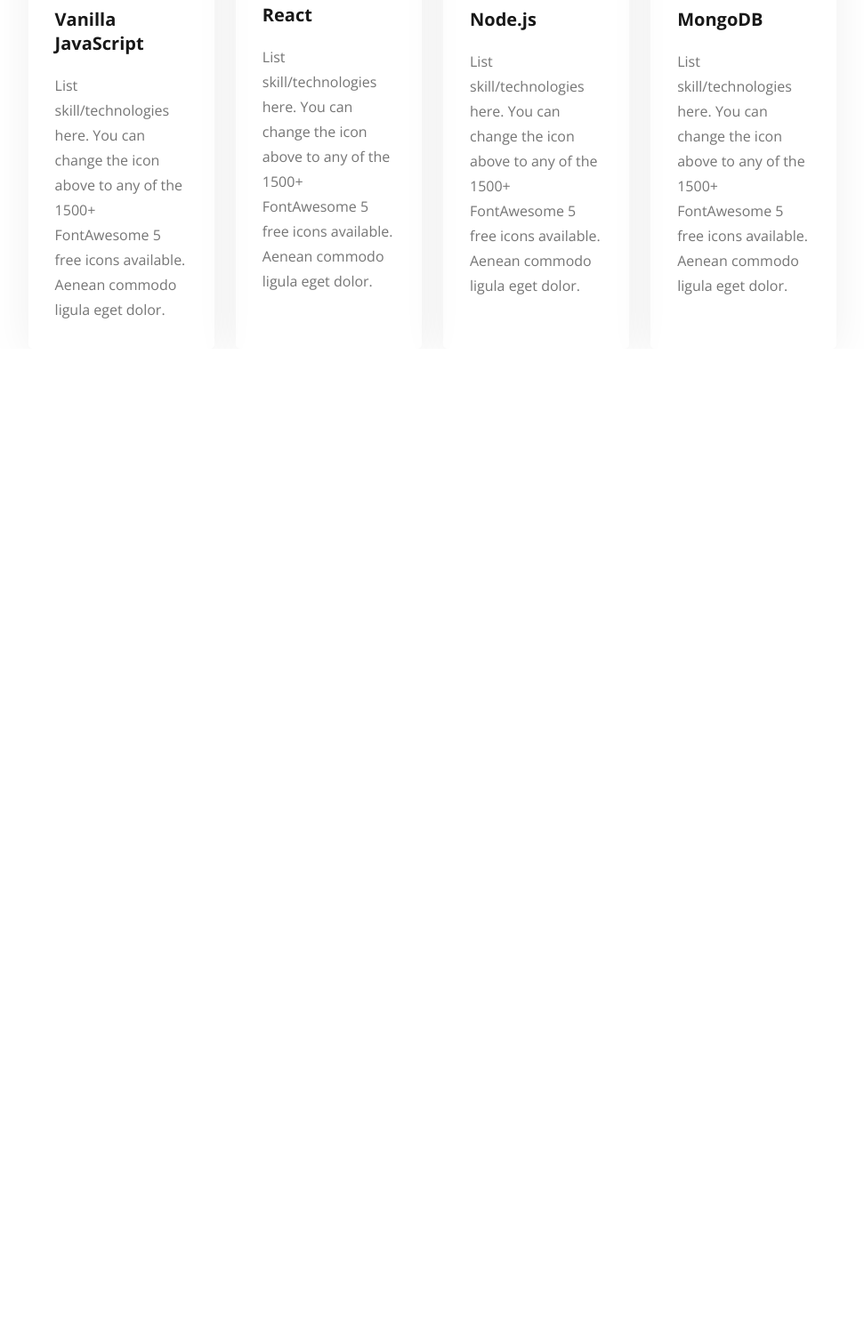
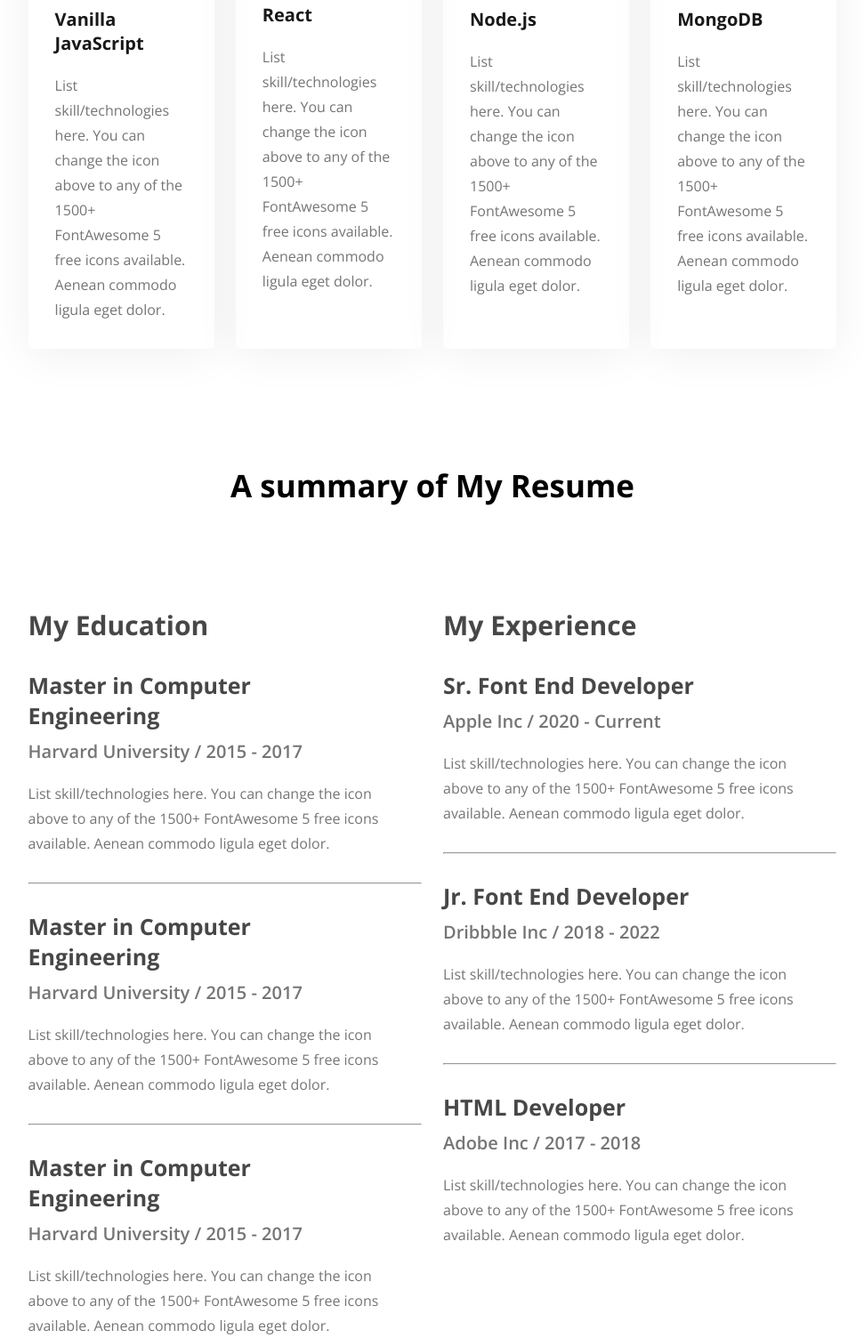
Before and after one commit to mueidtasfic/Hero-Dev-Portfolio-Code, a plain HTML site: page index.html in a window 1280 px wide. Shown: the part 2000-3504 px from the top of the page at 89% size, without its empty margins (154-1125 px from the left). Before the commit the page ends 2392 px from the top, so only its background shows below. Drawn offline with nearby package versions, Linux system fonts and the light colour scheme.

Commit message:
Successfully designed the Resume section according to Figma

```diff
--- a/index.html
+++ b/index.html
@@ -29,9 +29,10 @@
 
         <section id="banner">
             <div class="banner-content">
-                <h2>Hi, I  am</h2>
+                <h2>Hi, I am</h2>
                 <h1>Mary Hardy</h1>
-                <p>Shot what able cold new see hold.Friendly as an betrayed formerly he. Morning because as to society behaved moments.</p>
+                <p>Shot what able cold new see hold.Friendly as an betrayed formerly he. Morning because as to society
+                    behaved moments.</p>
                 <div>
                     <button class="btn">Download CV</button>
                     <button class="btn">Contact</button>
@@ -47,7 +48,10 @@
         <div class="section-container">
             <div class="section-heading">
                 <h2>About Me</h2>
-                <p>I, m a designer & developer with a passion for web design. I enjoy developing simple, clean and slick websites that provide real value to the end user. Thousands of clients have procured exceptional resulfs while working with me. Delivering work within time and budget which meets clients requirements in our mata.</p>
+                <p>I, m a designer & developer with a passion for web design. I enjoy developing simple, clean and slick
+                    websites that provide real value to the end user. Thousands of clients have procured exceptional
+                    resulfs while working with me. Delivering work within time and budget which meets clients
+                    requirements in our mata.</p>
             </div>
             <div class="about-info">
                 <div class="info-card">
@@ -74,7 +78,9 @@
         <div class="skills-container">
             <div class="section-heading">
                 <h2>What I do</h2>
-                <p>I have more than 10 years experience building software for clients all over the world. Below is a quick overview of my main technical skill sets and technologies i use. Want to find out more about my experience? Check out my online resume and project portfolio.</p>
+                <p>I have more than 10 years experience building software for clients all over the world. Below is a
+                    quick overview of my main technical skill sets and technologies i use. Want to find out more about
+                    my experience? Check out my online resume and project portfolio.</p>
             </div>
 
 
@@ -82,22 +88,86 @@
                 <div class="skill-card">
                     <img src="images/icons/js.png" alt="">
                     <h4>Vanilla JavaScript</h4>
-                    <p>List skill/technologies here. You can change the icon above to any of the 1500+ FontAwesome 5 free icons available. Aenean commodo ligula eget dolor.</p>
+                    <p>List skill/technologies here. You can change the icon above to any of the 1500+ FontAwesome 5
+                        free icons available. Aenean commodo ligula eget dolor.</p>
                 </div>
                 <div class="skill-card">
                     <img src="images/icons/react.png" alt="">
                     <h4>React</h4>
-                    <p>List skill/technologies here. You can change the icon above to any of the 1500+ FontAwesome 5 free icons available. Aenean commodo ligula eget dolor.</p>
+                    <p>List skill/technologies here. You can change the icon above to any of the 1500+ FontAwesome 5
+                        free icons available. Aenean commodo ligula eget dolor.</p>
                 </div>
                 <div class="skill-card">
                     <img src="images/icons/nodejs.png" alt="">
                     <h4>Node.js</h4>
-                    <p>List skill/technologies here. You can change the icon above to any of the 1500+ FontAwesome 5 free icons available. Aenean commodo ligula eget dolor.</p>
+                    <p>List skill/technologies here. You can change the icon above to any of the 1500+ FontAwesome 5
+                        free icons available. Aenean commodo ligula eget dolor.</p>
                 </div>
                 <div class="skill-card">
                     <img src="images/icons/mongo.png" alt="">
                     <h4>MongoDB</h4>
-                    <p>List skill/technologies here. You can change the icon above to any of the 1500+ FontAwesome 5 free icons available. Aenean commodo ligula eget dolor.</p>
+                    <p>List skill/technologies here. You can change the icon above to any of the 1500+ FontAwesome 5
+                        free icons available. Aenean commodo ligula eget dolor.</p>
+                </div>
+            </div>
+        </div>
+    </section>
+
+
+    <section id="resume">
+        <div class="section-heading">
+            <h2>A summary of My Resume</h2>
+        </div>
+        <div class="section-container">
+            <div class="education">
+                <h2 class="section-title">My Education</h2>
+                <div class="resume-card">
+                    <h3 class="card-heading">Master in Computer Engineering</h3>
+                    <p class="card-info">Harvard University / 2015 - 2017</p>
+                    <p class="card-text">List skill/technologies here. You can change the icon above
+                        to any of the 1500+ FontAwesome 5 free icons available. Aenean commodo ligula eget dolor.</p>
+                </div>
+                <hr>
+
+                <div class="resume-card">
+                    <h3 class="card-heading">Master in Computer Engineering</h3>
+                    <p class="card-info">Harvard University / 2015 - 2017</p>
+                    <p class="card-text">List skill/technologies here. You can change the icon above
+                        to any of the 1500+ FontAwesome 5 free icons available. Aenean commodo ligula eget dolor.</p>
+                </div>
+                <hr>
+
+                <div class="resume-card">
+                    <h3 class="card-heading">Master in Computer Engineering</h3>
+                    <p class="card-info">Harvard University / 2015 - 2017</p>
+                    <p class="card-text">List skill/technologies here. You can change the icon above
+                        to any of the 1500+ FontAwesome 5 free icons available. Aenean commodo ligula eget dolor.</p>
+                </div>
+            </div>
+
+            <div class="experience">
+                <h2 class="section-title">My Experience</h2>
+                <div class="resume-card">
+                    <h3 class="card-heading">Sr. Font End Developer</h3>
+                    <p class="card-info">Apple Inc / 2020 - Current</p>
+                    <p class="card-text">List skill/technologies here. You can change the icon above
+                        to any of the 1500+ FontAwesome 5 free icons available. Aenean commodo ligula eget dolor.</p>
+                </div>
+                <hr>
+
+                <div class="resume-card">
+                    <h3 class="card-heading">Jr. Font End Developer</h3>
+                    <p class="card-info">Dribbble Inc / 2018 - 2022</p>
+                    <p class="card-text">List skill/technologies here. You can change the icon above
+                        to any of the 1500+ FontAwesome 5 free icons available. Aenean commodo ligula eget dolor.</p>
+                </div>
+                <hr>
+
+                <div class="resume-card">
+                    <h3 class="card-heading">HTML Developer</h3>
+                    <p class="card-info">Adobe Inc / 2017 - 2018</p>
+                    <p class="card-text">List skill/technologies here. You can change the icon above
+                        to any of the 1500+ FontAwesome 5 free icons available. Aenean commodo ligula eget dolor.</p>
                 </div>
             </div>
         </div>
--- a/styles/portfolio.css
+++ b/styles/portfolio.css
@@ -172,3 +172,47 @@
     line-height: 28px;
     color: #757575;
 }
+
+#resume {
+    padding-top: 130px;
+}
+#resume .section-heading {
+    margin: 0 auto 113px;
+}
+#resume .section-container {
+    width: 71%;
+    max-width: 1140px;
+    margin: 0 auto;
+    display: flex;
+    gap: 24px;
+}
+.section-container hr {
+    margin: 30px 0;
+}
+
+#resume .section-container .section-title {
+    font-size: 30px;
+    color: #474747;
+    margin-bottom: 30px;
+}
+.resume-card {
+    max-width: 511px;
+    margin-right: 47px;
+}
+.resume-card .card-heading {
+    font-size: 25px;
+    font-weight: 700;
+    color: #474747;
+    margin-bottom: 10px;
+}
+.resume-card .card-info {
+    font-size: 20px;
+    font-weight: 600;
+    color: #757575;
+    margin-bottom: 20px;
+}
+.resume-card .card-text {
+    font-size: 16px;
+    line-height: 28px;
+    color: #757575;
+}
```
